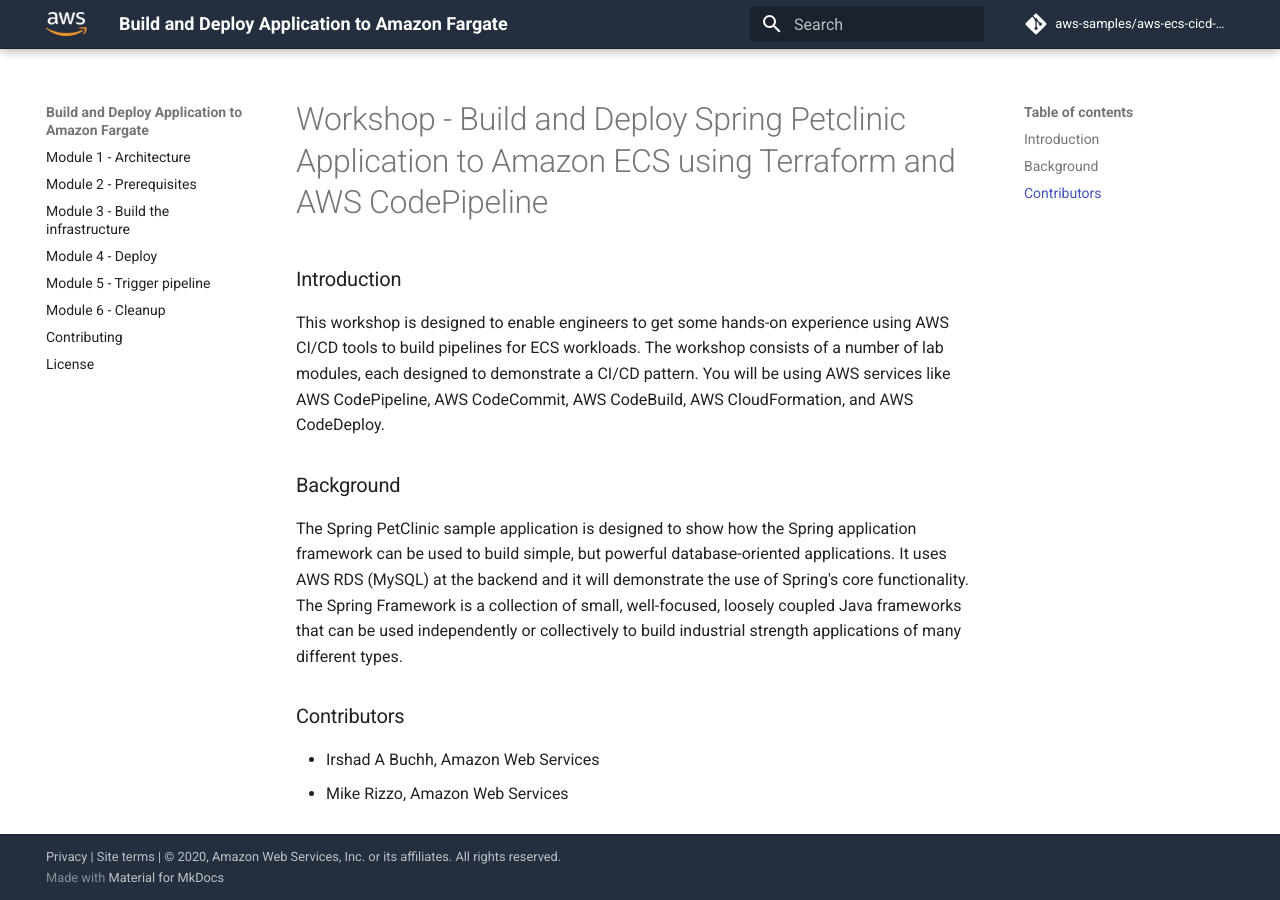
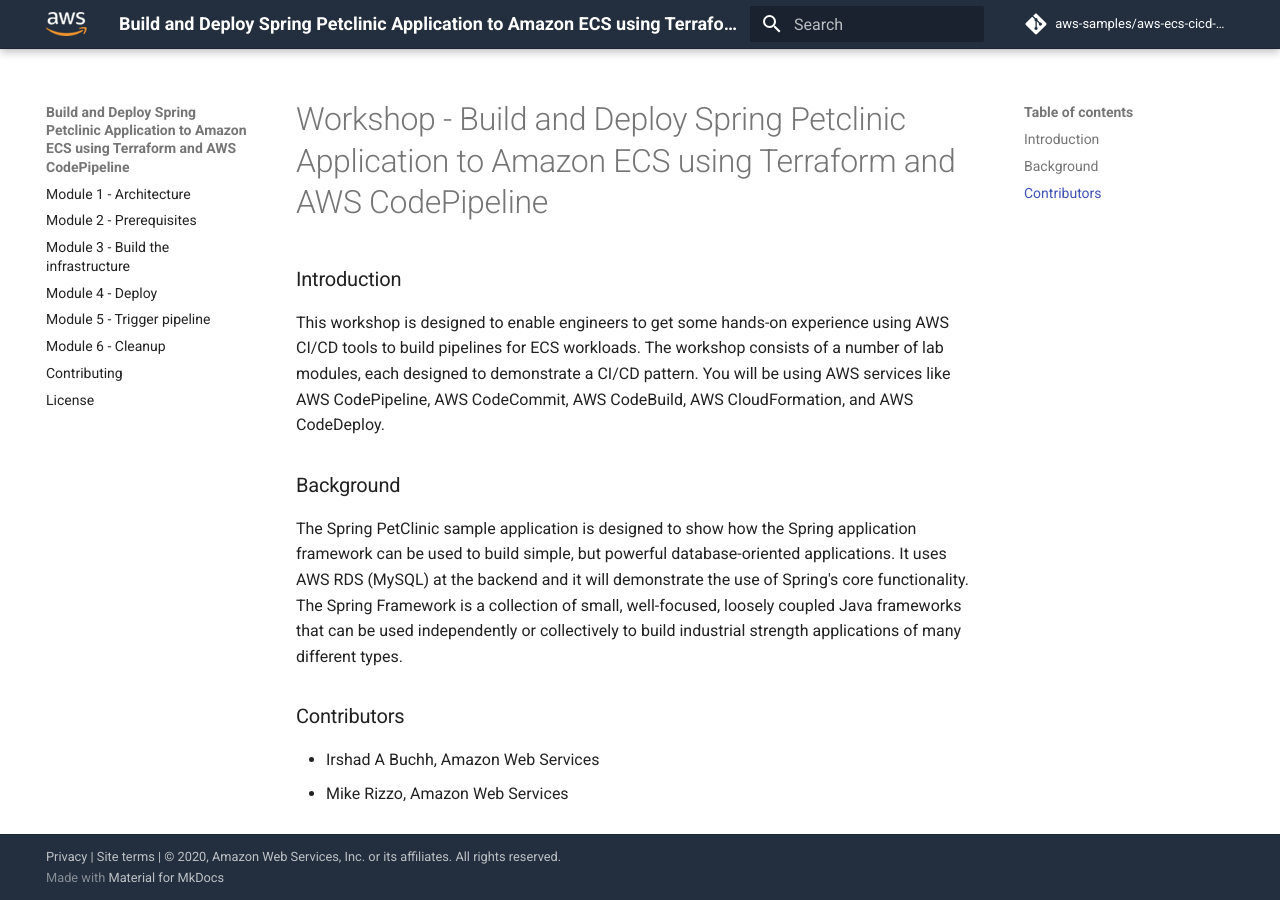
Before and after one commit to aws-samples/aws-ecs-cicd-terraform, an MkDocs documentation site: the page built from docs/index.md, in a window 1280 px wide. Built offline with MkDocs 1.6.1 and Material for MkDocs 9.7.7, drawn with Linux system fonts in a browser that asks for light colours; comment, search, counter and statistics services are not loaded.

Commit message:
Update mkdocs.yml

```diff
--- a/mkdocs.yml
+++ b/mkdocs.yml
@@ -1,6 +1,6 @@
 # Project information
 
-site_name: Build and Deploy Application to Amazon Fargate
+site_name: Build and Deploy Spring Petclinic Application to Amazon ECS using Terraform and AWS CodePipeline
 site_short_name: DevOps Pipelines
 site_author: 'irsbuchh@amazon.com'
 
```
